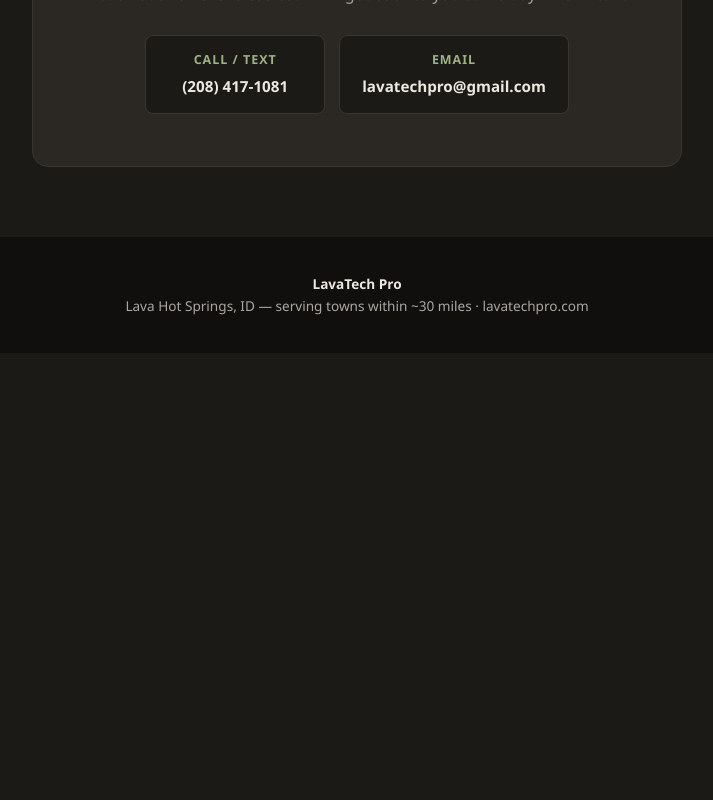
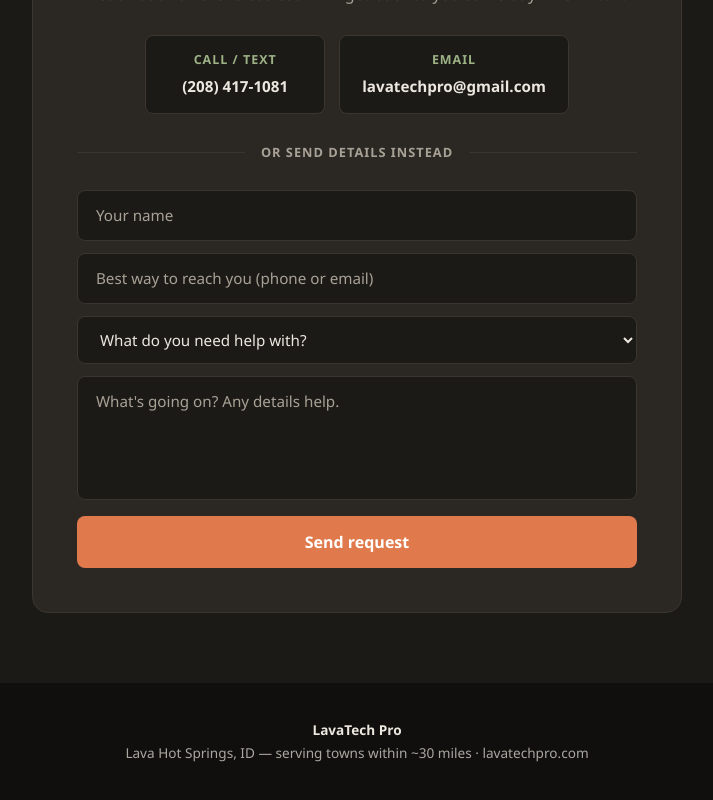
Before and after one commit to martwez/lavatechpro, a React (Vite) app: page / in a window 1280 px wide. Shown: the part 3145-3945 px from the top of the page, without its empty margins (283-996 px from the left). Before the commit the page ends 3498 px from the top, so only its background shows below. Built offline with nearby package versions, Linux system fonts and the light colour scheme.

Commit message:
Add contact form fallback and hero video slot
Contact form posts to FormSubmit so visitors who'd rather not call can send
details in-page; number stays primary since that's the trust pitch. Hero gets
an optional HERO_VIDEO slot alongside the existing HERO_IMAGE one for a future
background clip.

```diff
--- a/src/components/Contact.tsx
+++ b/src/components/Contact.tsx
@@ -1,6 +1,33 @@
+import { useState, type FormEvent } from 'react'
 import Reveal from './Reveal'
 
+const FORM_ENDPOINT = 'https://formsubmit.co/ajax/lavatechpro@gmail.com'
+
+const serviceOptions = ['PC Help', 'Starlink Setup', 'Security Cameras', 'Website Building', '3D Printing', 'Other']
+
+type Status = 'idle' | 'sending' | 'sent' | 'error'
+
 export default function Contact() {
+  const [status, setStatus] = useState<Status>('idle')
+
+  async function handleSubmit(e: FormEvent<HTMLFormElement>) {
+    e.preventDefault()
+    setStatus('sending')
+    const form = e.currentTarget
+    try {
+      const res = await fetch(FORM_ENDPOINT, {
+        method: 'POST',
+        headers: { Accept: 'application/json' },
+        body: new FormData(form),
+      })
+      if (!res.ok) throw new Error('Request failed')
+      setStatus('sent')
+      form.reset()
+    } catch {
+      setStatus('error')
+    }
+  }
+
   return (
     <section id="contact" className="px-5 py-[50px] min-[701px]:px-6 min-[701px]:py-[70px]">
       <div className="max-w-[1100px] mx-auto px-6">
@@ -29,6 +56,75 @@
               lavatechpro@gmail.com
             </a>
           </div>
+
+          <div className="my-7 flex items-center gap-4 text-[0.8rem] font-semibold uppercase tracking-[1px] text-text-dim">
+            <span className="h-px flex-1 bg-border" />
+            or send details instead
+            <span className="h-px flex-1 bg-border" />
+          </div>
+
+          {status === 'sent' ? (
+            <p className="rounded-lg border border-lava bg-bg px-[22px] py-[18px] text-[0.95rem] font-semibold text-lava-light">
+              Got it — thanks! I'll get back to you same day when I can.
+            </p>
+          ) : (
+            <form onSubmit={handleSubmit} className="flex flex-col gap-3 text-left">
+              <input type="hidden" name="_subject" value="New request from LavaTech Pro site" />
+              <input type="hidden" name="_template" value="table" />
+              <input type="hidden" name="_captcha" value="true" />
+
+              <input
+                type="text"
+                name="Name"
+                placeholder="Your name"
+                required
+                className="rounded-lg border border-border bg-bg px-[18px] py-[12px] text-[0.95rem] text-text placeholder:text-text-dim focus:border-lava-light focus:outline-none"
+              />
+              <input
+                type="text"
+                name="Phone or email"
+                placeholder="Best way to reach you (phone or email)"
+                required
+                className="rounded-lg border border-border bg-bg px-[18px] py-[12px] text-[0.95rem] text-text placeholder:text-text-dim focus:border-lava-light focus:outline-none"
+              />
+              <select
+                name="Service"
+                defaultValue=""
+                required
+                className="rounded-lg border border-border bg-bg px-[18px] py-[12px] text-[0.95rem] text-text focus:border-lava-light focus:outline-none"
+              >
+                <option value="" disabled>
+                  What do you need help with?
+                </option>
+                {serviceOptions.map((s) => (
+                  <option key={s} value={s}>
+                    {s}
+                  </option>
+                ))}
+              </select>
+              <textarea
+                name="Message"
+                placeholder="What's going on? Any details help."
+                rows={4}
+                required
+                className="resize-none rounded-lg border border-border bg-bg px-[18px] py-[12px] text-[0.95rem] text-text placeholder:text-text-dim focus:border-lava-light focus:outline-none"
+              />
+
+              <button
+                type="submit"
+                disabled={status === 'sending'}
+                className="mt-1 inline-block rounded-lg bg-ember px-[30px] py-[14px] text-base font-bold text-white transition-all hover:-translate-y-px hover:brightness-110 disabled:cursor-not-allowed disabled:opacity-60"
+              >
+                {status === 'sending' ? 'Sending…' : 'Send request'}
+              </button>
+
+              {status === 'error' && (
+                <p className="text-[0.85rem] font-semibold text-ember">
+                  Something went wrong sending that — mind calling or texting instead?
+                </p>
+              )}
+            </form>
+          )}
         </Reveal>
       </div>
     </section>
--- a/src/components/Hero.tsx
+++ b/src/components/Hero.tsx
@@ -4,10 +4,25 @@
 // the illustrated backdrop below steps aside automatically and the scrim underneath keeps the text readable.
 const HERO_IMAGE = ''
 
+// Drop a video in public/videos and set this (e.g. '/videos/tubing.mp4') to use it as the hero
+// background instead — it takes priority over HERO_IMAGE, which is then used as its poster frame
+// while the video loads. Keep clips short (10-20s) and under a few MB so mobile stays fast.
+const HERO_VIDEO = ''
+
 export default function Hero() {
   return (
     <section className="relative overflow-hidden border-b border-border bg-[radial-gradient(circle_at_30%_15%,#241f19_0%,#1c1a17_60%)] px-5 pt-[60px] pb-[50px] text-center min-[701px]:px-6 min-[701px]:pt-[90px] min-[701px]:pb-[80px]">
-      {HERO_IMAGE ? (
+      {HERO_VIDEO ? (
+        <video
+          className="absolute inset-0 h-full w-full object-cover"
+          src={HERO_VIDEO}
+          poster={HERO_IMAGE || undefined}
+          autoPlay
+          muted
+          loop
+          playsInline
+        />
+      ) : HERO_IMAGE ? (
         <div className="absolute inset-0 bg-cover bg-center" style={{ backgroundImage: `url(${HERO_IMAGE})` }} />
       ) : (
         <HeroBackdrop />
```
